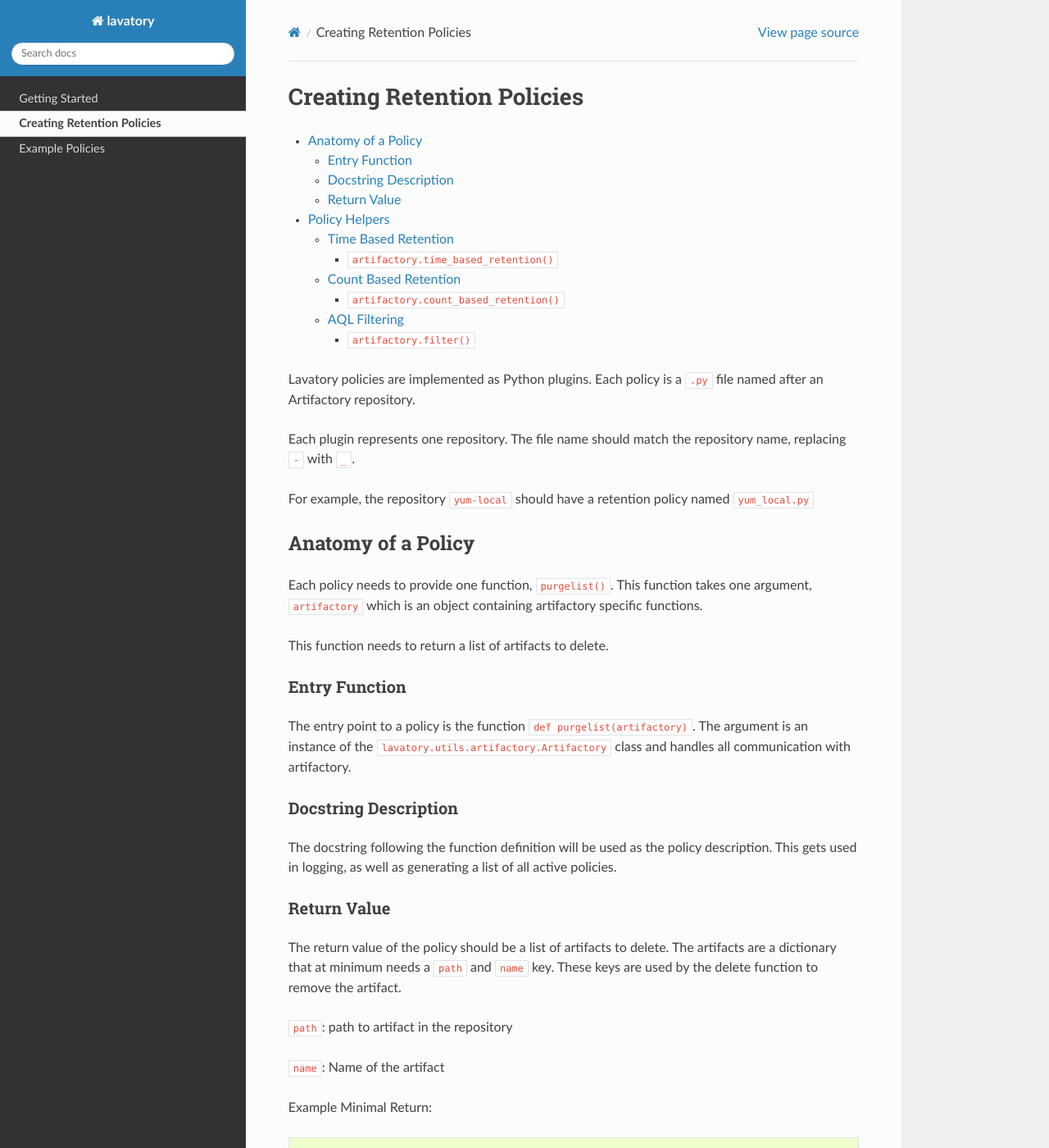
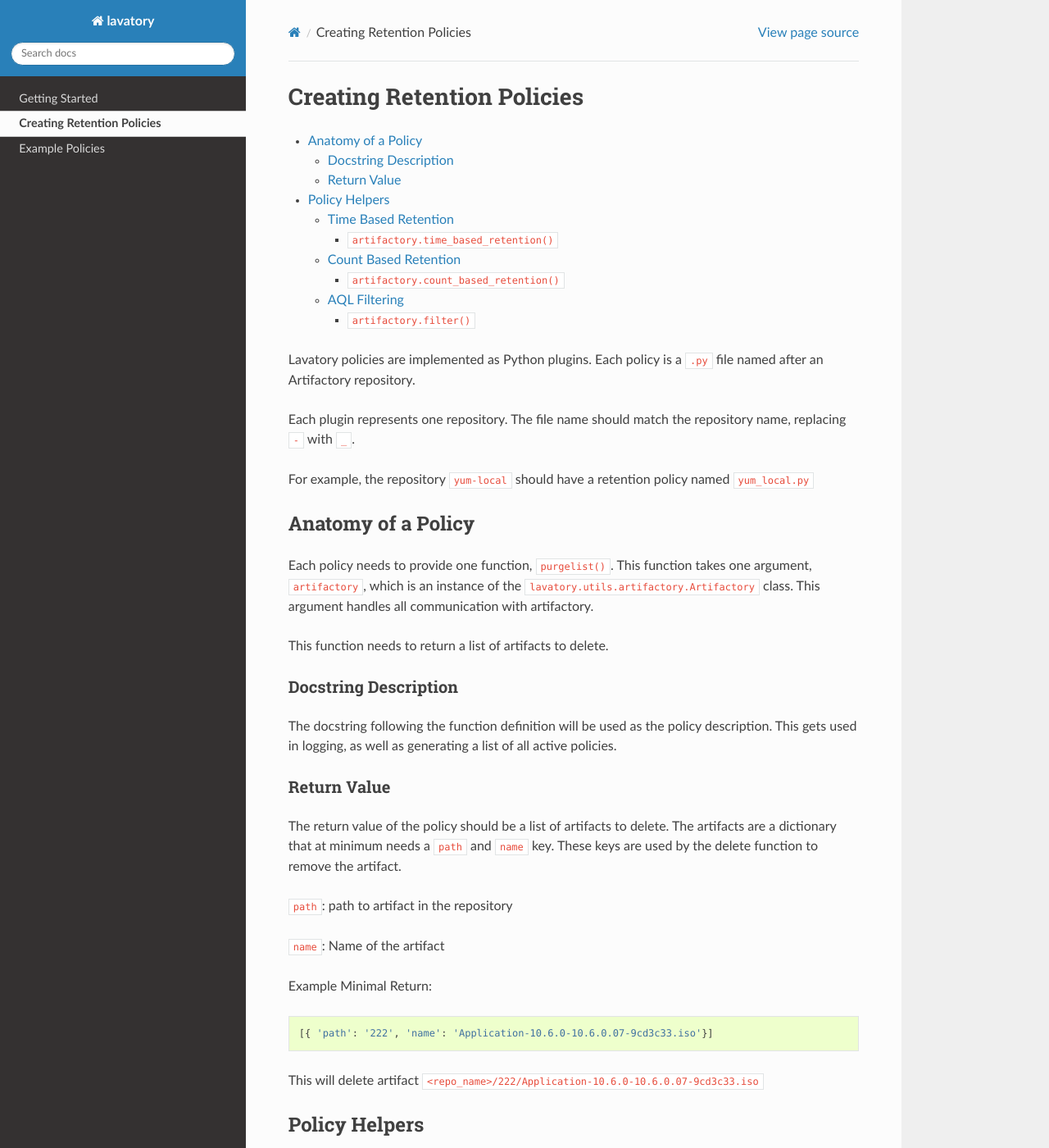
Before and after one commit to gogoair/lavatory, a Sphinx documentation site: the page built from docs/policies/index.rst, in a window 1280 px wide and 1400 px high. Shown: the whole window at 82% size. Built offline with Sphinx 7.4.7 and the Read the Docs theme 2.0.0, drawn with Linux system fonts in a browser that asks for light colours; pages that are not in the unit, such as notebooks, are missing from menus.

Commit message:
docs: Reword section describing policy creation

```diff
--- a/docs/policies/index.rst
+++ b/docs/policies/index.rst
@@ -1,5 +1,3 @@
-
-
 Creating Retention Policies
 ===========================
 
@@ -21,17 +19,12 @@
 -------------------
 
 Each policy needs to provide one function, ``purgelist()``.
-This function takes one argument, ``artifactory`` which is an object containing
-artifactory specific functions.
+This function takes one argument, ``artifactory``, which is an instance of the
+``lavatory.utils.artifactory.Artifactory`` class. This argument handles all communication
+with artifactory.
 
 This function needs to return a list of artifacts to delete.
 
-Entry Function
-~~~~~~~~~~~~~~
-
-The entry point to a policy is the function ``def purgelist(artifactory)``.
-The argument is an instance of the ``lavatory.utils.artifactory.Artifactory`` class
-and handles all communication with artifactory.
 
 Docstring Description
 ~~~~~~~~~~~~~~~~~~~~~
```
